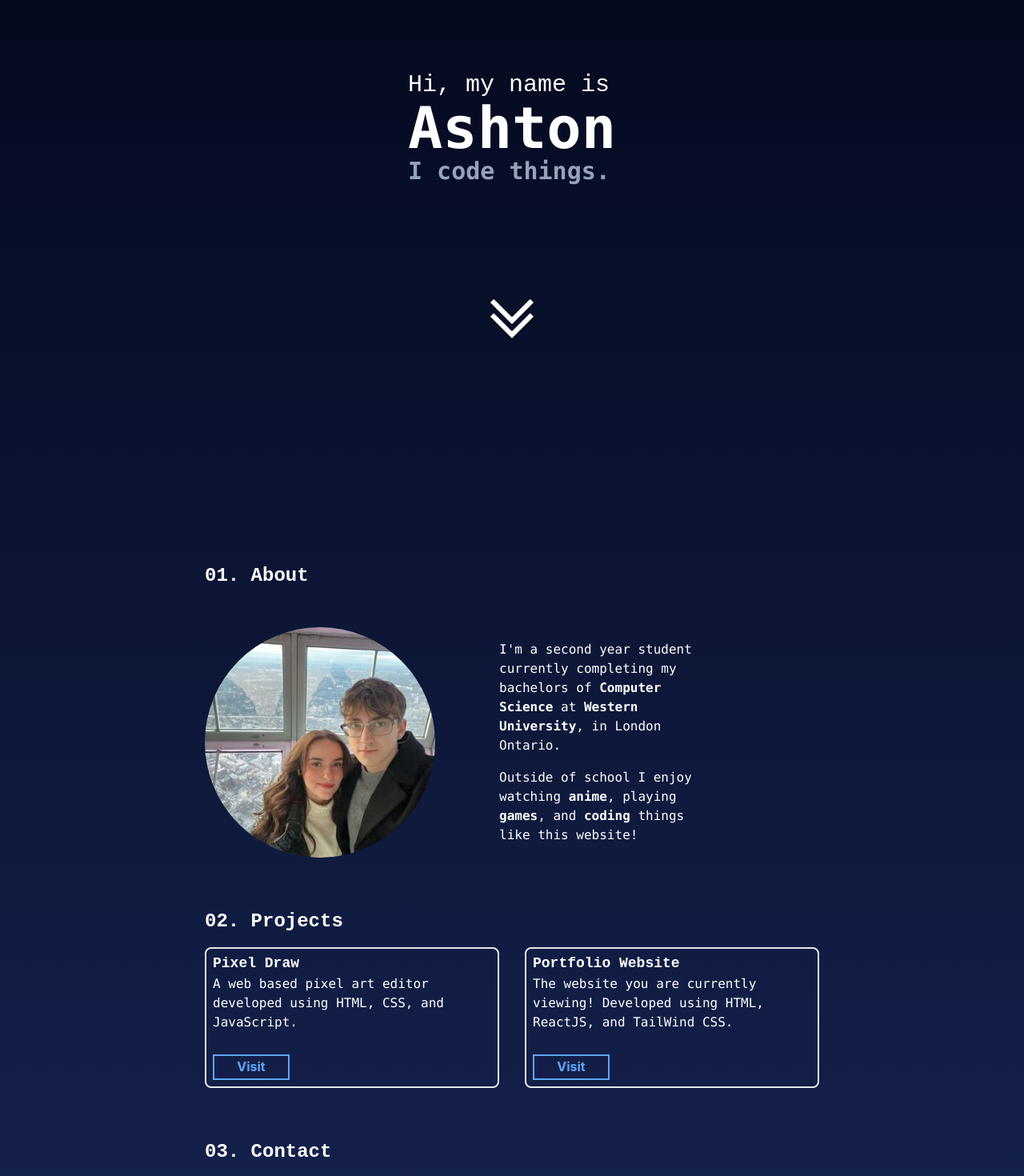
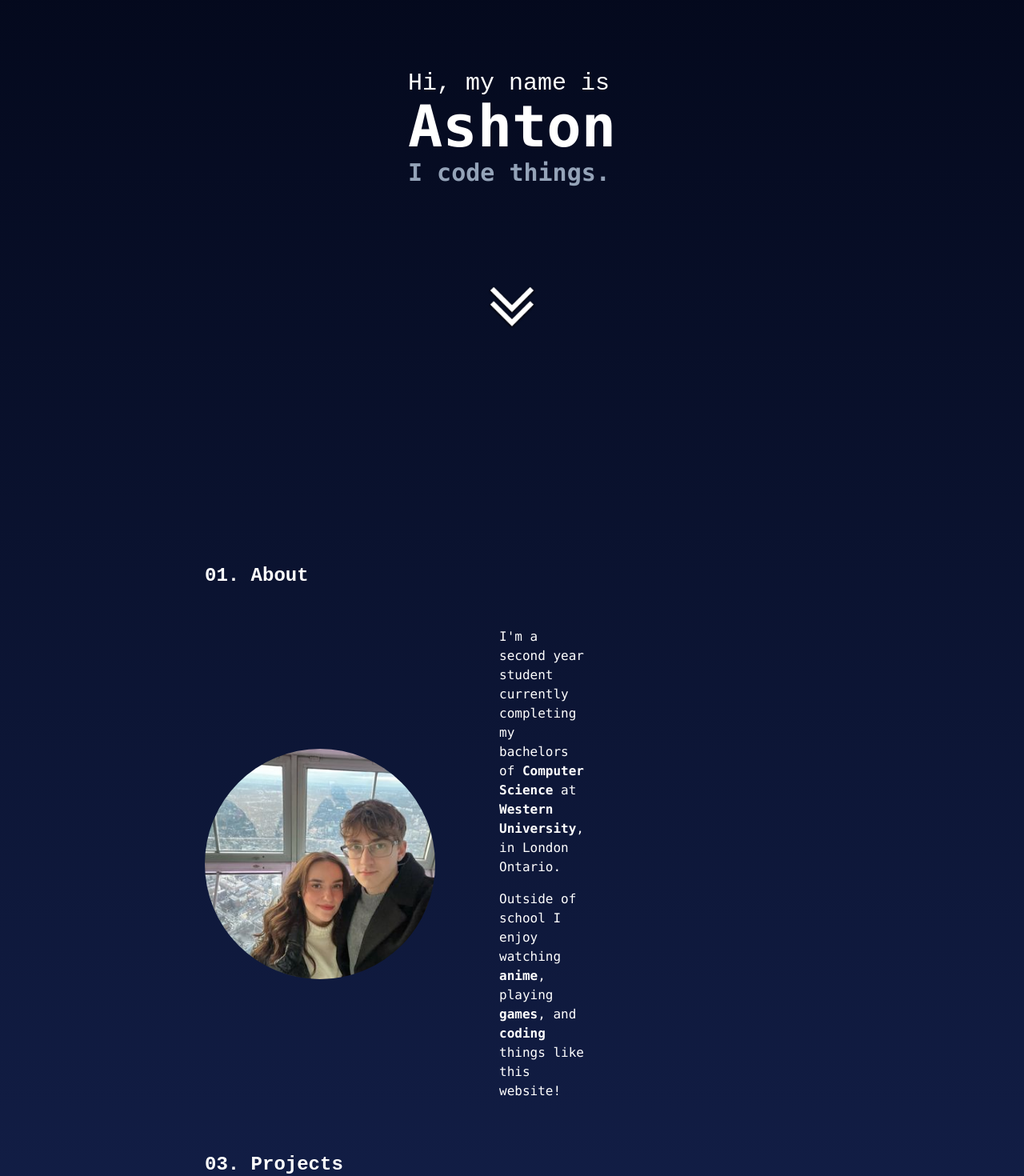
Before and after one commit to AshtonF04/Web-Portfolio, a React (Create React App) app: page / in a window 1280 px wide. Shown: the part 240-1710 px from the top of the page at 80% size. Built offline with nearby package versions, Linux system fonts and the light colour scheme.

Commit message:
Completed navbar & introduced new animations

```diff
--- a/src/App.css
+++ b/src/App.css
@@ -2,6 +2,25 @@
 @tailwind components;
 @tailwind utilities;
 
+@layer components{
+    .underline-effect {
+        @apply relative text-xl w-fit block after:block after:content-[''] after:absolute after:h-[3px] after:bg-white after:w-full after:scale-x-0 after:hover:scale-x-100 after:transition after:duration-300 after:origin-center
+    };
+}
+
 *{
     scroll-behavior: smooth;
 }
+
+@keyframes animate-bounce-hover {
+    0%, 100% {
+      transform: none;
+      animation-timing-function: cubic-bezier(0,0,0.2,1);
+    }
+
+    50% {
+      transform: translateY(-25%);
+      animation-timing-function: cubic-bezier(0.8,0,1,1);
+    }
+}
+.hover\:animate-bounce-hover:hover { animation: animate-bounce-hover 1s infinite; }
--- a/src/App.js
+++ b/src/App.js
@@ -9,10 +9,10 @@ import Nav_Bar from './components/Nav_Bar.js';
 
 function App() {
   return (
-    <div class="text-white bg-gradient-to-b from-slate-950 to-blue-950 overflow-x-hidden">
+    <div class="text-white bg-gradient-to-b from-slate-950 to-blue-950">
       <Header />
       <Nav_Bar />
-      <div class="flex flex-col gap-8 lg:mx-64 lg:gap-16">
+      <div class="flex flex-col gap-8 mx-8 lg:mx-64 lg:gap-16">
         <Title />
         <About />
         <Project_List />
--- a/src/components/About.js
+++ b/src/components/About.js
@@ -4,9 +4,9 @@ export default function About(){
             <h1 class="text-2xl font-bold font-courier mb-4 lg: mt-20">01. About</h1>
             <div class="flex flex-col items-center gap-4 lg:flex-row lg:mt-12">
 
-                <img class="rounded-full size-60 lg:size-72" src={require("../images/profile-image.jpg")}></img>
+                <img class="transition ease-in-out rounded-full size-60 lg:size-72 hover:rotate-3 hover:scale-110" src={require("../images/profile-image.jpg")}></img>
 
-                <div class="flex flex-col gap-4 lg:ml-16 lg:mr-32">
+                <div class="flex flex-col gap-4 lg:ml-16 lg:mr-80">
                     <p class="font-mono text">
                         I'm a second year student currently completing my bachelors of <strong>Computer Science</strong> at
                         <strong> Western University</strong>, in London Ontario.
--- a/src/components/Contact.js
+++ b/src/components/Contact.js
@@ -1,7 +1,7 @@
 export default function Contact(){
     return(
         <div class="flex flex-col gap-4">
-            <a id="Contact" class="text-2xl font-bold font-courier">03. Contact</a>
+            <a id="Contact" class="text-2xl font-bold font-courier">04. Contact</a>
             <div class="flex flex-col gap-2 font-mono lg:gap-4">
                 <div class="flex items-center gap-2">
                     <img class="size-10" src={require("../images/email-image.png")}></img>
--- a/src/components/Header.js
+++ b/src/components/Header.js
@@ -11,7 +11,7 @@ export default function Header(){
 
             <div className={`mx-4 mt-2 bg-white size-36 h-40 rounded-lg ${active ? '' : 'hidden'} fixed top-10`}>
                 <div className="my-2 flex flex-col gap-2">
-                    <Drop_Down_Item item_name="Home" link="#Home" />
+                    <Drop_Down_Item item_name="Home" link="#top" />
                     <Drop_Down_Item item_name="About" link="#About" />
                     <Drop_Down_Item item_name="Projects" link="#Projects" />
                     <Drop_Down_Item item_name="Contact" link="#Contact" />
--- a/src/components/Nav_Bar.js
+++ b/src/components/Nav_Bar.js
@@ -14,7 +14,15 @@ export default function Nav_Bar(){
       });
 
     return(
-        <div class={`hidden lg:block bg-black w-screen h-14 fixed ${active ? 'opacity-25' : 'opacity-0'}`}>
+        <div class={`hidden lg:block bg-black/50 w-screen h-14 fixed ${active ? 'visible' : 'invisible'}`}>
+
+            <div className="flex flex-row items-center gap-8 px-8 text-xl text-white font-mono h-full">
+                <a rel="noopener" href="#top" class="transition ease-in-out hover:text-slate-400 underline-effect">Home</a>
+                <a rel="noopener" href="#About" class="transition ease-in-out hover:text-slate-400 underline-effect">About</a>
+                <a rel="noopener" href="#Projects" class="transition ease-in-out hover:text-slate-400 underline-effect">Projects</a>
+                <a rel="noopener" href="#Contact" class="transition ease-in-out hover:text-slate-400 underline-effect">Contact</a>
+            </div>
+
         </div>
     );
 }
--- a/src/components/Project_List.js
+++ b/src/components/Project_List.js
@@ -3,8 +3,8 @@ import Project from "./Project";
 export default function Project_List(){
     return (
         <div>
-            <a id="Projects" class="text-2xl font-bold font-courier">02. Projects</a>
-            <div class="flex flex-col mt-4 gap-y-5 lg:grid lg:grid-cols-2 lg:gap-8">
+            <a id="Projects" class="text-2xl font-bold font-courier">03. Projects</a>
+            <div class="flex flex-col mt-4 gap-y-5 lg:grid lg:grid-cols-3 lg:gap-8">
                 <Project
                     name={"Pixel Draw"}
                     description={"A web based pixel art editor developed using HTML, CSS, and JavaScript."}
--- a/src/components/Title.js
+++ b/src/components/Title.js
@@ -1,10 +1,10 @@
 function Title(){
     return (
         <div class="flex flex-col lg:justify-center lg:mx-auto lg:h-screen">
-            <a id="Home" class="font-courier lg:text-3xl">Hi, my name is</a>
-            <h1 class="text-4xl font-bold font-mono lg:text-7xl">Ashton</h1>
-            <h1 class="text-xl font-bold text-slate-400 font-mono lg:text-3xl">I code things.</h1>
-            <a href="#About" rel="noopener" class="size-16 self-center absolute bottom-32 hover:scale-110"><img class="hidden lg:block size-16 text-center" src={require('../images/down-arrow.png')}></img></a>
+            <a class="font-courier lg:text-3xl">Hi, my name is</a>
+            <h1 class="transition ease-in-out text-4xl font-bold font-mono lg:text-7xl hover:scale-105 underline-effect">Ashton</h1>
+            <h1 class="text-xl font-bold text-slate-400 font-mono lg:text-3xl lg:mt-1">I code things.</h1>
+            <a href="#About" rel="noopener" class="animate-bounce transition ease-in-out size-16 self-center absolute bottom-32"><img class="hidden lg:block size-16 text-center" src={require('../images/down-arrow.png')}></img></a>
         </div>
     );
 }
--- a/src/output.css
+++ b/src/output.css
@@ -535,6 +535,14 @@ video {
   --tw-backdrop-sepia:  ;
 }
 
+.visible {
+  visibility: visible;
+}
+
+.invisible {
+  visibility: hidden;
+}
+
 .fixed {
   position: fixed;
 }
@@ -558,6 +566,14 @@ video {
 
 .top-10 {
   top: 2.5rem;
+}
+
+.right-0 {
+  right: 0px;
+}
+
+.z-50 {
+  z-index: 50;
 }
 
 .mx-4 {
@@ -595,12 +611,12 @@ video {
   margin-top: 0.5rem;
 }
 
+.mt-20 {
+  margin-top: 5rem;
+}
+
 .mt-4 {
   margin-top: 1rem;
-}
-
-.mt-8 {
-  margin-top: 2rem;
 }
 
 .mt-auto {
@@ -657,12 +673,20 @@ video {
   height: 100%;
 }
 
+.h-14 {
+  height: 3.5rem;
+}
+
 .h-40 {
   height: 10rem;
 }
 
 .h-44 {
   height: 11rem;
+}
+
+.h-full {
+  height: 100%;
 }
 
 .w-24 {
@@ -677,8 +701,28 @@ video {
   width: auto;
 }
 
-.w-full {
-  width: 100%;
+.w-screen {
+  width: 100vw;
+}
+
+@keyframes bounce {
+  0%, 100% {
+    transform: translateY(-25%);
+    animation-timing-function: cubic-bezier(0.8,0,1,1);
+  }
+
+  50% {
+    transform: none;
+    animation-timing-function: cubic-bezier(0,0,0.2,1);
+  }
+}
+
+.animate-bounce {
+  animation: bounce 1s infinite;
+}
+
+.flex-row {
+  flex-direction: row;
 }
 
 .flex-col {
@@ -691,10 +735,6 @@ video {
 
 .items-center {
   align-items: center;
-}
-
-.justify-stretch {
-  justify-content: stretch;
 }
 
 .gap-2 {
@@ -713,12 +753,20 @@ video {
   gap: 2rem;
 }
 
+.gap-16 {
+  gap: 4rem;
+}
+
 .gap-y-5 {
   row-gap: 1.25rem;
 }
 
 .self-center {
   align-self: center;
+}
+
+.overflow-x-hidden {
+  overflow-x: hidden;
 }
 
 .rounded-full {
@@ -738,9 +786,18 @@ video {
   border-color: rgb(96 165 250 / var(--tw-border-opacity));
 }
 
+.bg-black {
+  --tw-bg-opacity: 1;
+  background-color: rgb(0 0 0 / var(--tw-bg-opacity));
+}
+
 .bg-white {
   --tw-bg-opacity: 1;
   background-color: rgb(255 255 255 / var(--tw-bg-opacity));
+}
+
+.bg-black\/50 {
+  background-color: rgb(0 0 0 / 0.5);
 }
 
 .bg-gradient-to-b {
@@ -760,6 +817,11 @@ video {
 .py-6 {
   padding-top: 1.5rem;
   padding-bottom: 1.5rem;
+}
+
+.px-8 {
+  padding-left: 2rem;
+  padding-right: 2rem;
 }
 
 .text-center {
@@ -822,12 +884,163 @@ video {
   color: rgb(255 255 255 / var(--tw-text-opacity));
 }
 
-.underline {
-  text-decoration-line: underline;
+.text-slate-500 {
+  --tw-text-opacity: 1;
+  color: rgb(100 116 139 / var(--tw-text-opacity));
+}
+
+.opacity-0 {
+  opacity: 0;
+}
+
+.opacity-25 {
+  opacity: 0.25;
+}
+
+.opacity-100 {
+  opacity: 1;
+}
+
+.opacity-50 {
+  opacity: 0.5;
+}
+
+.opacity-5 {
+  opacity: 0.05;
+}
+
+.opacity-75 {
+  opacity: 0.75;
+}
+
+.blur {
+  --tw-blur: blur(8px);
+  filter: var(--tw-blur) var(--tw-brightness) var(--tw-contrast) var(--tw-grayscale) var(--tw-hue-rotate) var(--tw-invert) var(--tw-saturate) var(--tw-sepia) var(--tw-drop-shadow);
+}
+
+.blur-sm {
+  --tw-blur: blur(4px);
+  filter: var(--tw-blur) var(--tw-brightness) var(--tw-contrast) var(--tw-grayscale) var(--tw-hue-rotate) var(--tw-invert) var(--tw-saturate) var(--tw-sepia) var(--tw-drop-shadow);
+}
+
+.blur-lg {
+  --tw-blur: blur(16px);
+  filter: var(--tw-blur) var(--tw-brightness) var(--tw-contrast) var(--tw-grayscale) var(--tw-hue-rotate) var(--tw-invert) var(--tw-saturate) var(--tw-sepia) var(--tw-drop-shadow);
+}
+
+.backdrop-blur {
+  --tw-backdrop-blur: blur(8px);
+  -webkit-backdrop-filter: var(--tw-backdrop-blur) var(--tw-backdrop-brightness) var(--tw-backdrop-contrast) var(--tw-backdrop-grayscale) var(--tw-backdrop-hue-rotate) var(--tw-backdrop-invert) var(--tw-backdrop-opacity) var(--tw-backdrop-saturate) var(--tw-backdrop-sepia);
+          backdrop-filter: var(--tw-backdrop-blur) var(--tw-backdrop-brightness) var(--tw-backdrop-contrast) var(--tw-backdrop-grayscale) var(--tw-backdrop-hue-rotate) var(--tw-backdrop-invert) var(--tw-backdrop-opacity) var(--tw-backdrop-saturate) var(--tw-backdrop-sepia);
+}
+
+.backdrop-blur-md {
+  --tw-backdrop-blur: blur(12px);
+  -webkit-backdrop-filter: var(--tw-backdrop-blur) var(--tw-backdrop-brightness) var(--tw-backdrop-contrast) var(--tw-backdrop-grayscale) var(--tw-backdrop-hue-rotate) var(--tw-backdrop-invert) var(--tw-backdrop-opacity) var(--tw-backdrop-saturate) var(--tw-backdrop-sepia);
+          backdrop-filter: var(--tw-backdrop-blur) var(--tw-backdrop-brightness) var(--tw-backdrop-contrast) var(--tw-backdrop-grayscale) var(--tw-backdrop-hue-rotate) var(--tw-backdrop-invert) var(--tw-backdrop-opacity) var(--tw-backdrop-saturate) var(--tw-backdrop-sepia);
+}
+
+.backdrop-blur-\[15px\] {
+  --tw-backdrop-blur: blur(15px);
+  -webkit-backdrop-filter: var(--tw-backdrop-blur) var(--tw-backdrop-brightness) var(--tw-backdrop-contrast) var(--tw-backdrop-grayscale) var(--tw-backdrop-hue-rotate) var(--tw-backdrop-invert) var(--tw-backdrop-opacity) var(--tw-backdrop-saturate) var(--tw-backdrop-sepia);
+          backdrop-filter: var(--tw-backdrop-blur) var(--tw-backdrop-brightness) var(--tw-backdrop-contrast) var(--tw-backdrop-grayscale) var(--tw-backdrop-hue-rotate) var(--tw-backdrop-invert) var(--tw-backdrop-opacity) var(--tw-backdrop-saturate) var(--tw-backdrop-sepia);
+}
+
+.backdrop-blur-\[20px\] {
+  --tw-backdrop-blur: blur(20px);
+  -webkit-backdrop-filter: var(--tw-backdrop-blur) var(--tw-backdrop-brightness) var(--tw-backdrop-contrast) var(--tw-backdrop-grayscale) var(--tw-backdrop-hue-rotate) var(--tw-backdrop-invert) var(--tw-backdrop-opacity) var(--tw-backdrop-saturate) var(--tw-backdrop-sepia);
+          backdrop-filter: var(--tw-backdrop-blur) var(--tw-backdrop-brightness) var(--tw-backdrop-contrast) var(--tw-backdrop-grayscale) var(--tw-backdrop-hue-rotate) var(--tw-backdrop-invert) var(--tw-backdrop-opacity) var(--tw-backdrop-saturate) var(--tw-backdrop-sepia);
+}
+
+.backdrop-blur-xl {
+  --tw-backdrop-blur: blur(24px);
+  -webkit-backdrop-filter: var(--tw-backdrop-blur) var(--tw-backdrop-brightness) var(--tw-backdrop-contrast) var(--tw-backdrop-grayscale) var(--tw-backdrop-hue-rotate) var(--tw-backdrop-invert) var(--tw-backdrop-opacity) var(--tw-backdrop-saturate) var(--tw-backdrop-sepia);
+          backdrop-filter: var(--tw-backdrop-blur) var(--tw-backdrop-brightness) var(--tw-backdrop-contrast) var(--tw-backdrop-grayscale) var(--tw-backdrop-hue-rotate) var(--tw-backdrop-invert) var(--tw-backdrop-opacity) var(--tw-backdrop-saturate) var(--tw-backdrop-sepia);
+}
+
+.backdrop-filter {
+  -webkit-backdrop-filter: var(--tw-backdrop-blur) var(--tw-backdrop-brightness) var(--tw-backdrop-contrast) var(--tw-backdrop-grayscale) var(--tw-backdrop-hue-rotate) var(--tw-backdrop-invert) var(--tw-backdrop-opacity) var(--tw-backdrop-saturate) var(--tw-backdrop-sepia);
+          backdrop-filter: var(--tw-backdrop-blur) var(--tw-backdrop-brightness) var(--tw-backdrop-contrast) var(--tw-backdrop-grayscale) var(--tw-backdrop-hue-rotate) var(--tw-backdrop-invert) var(--tw-backdrop-opacity) var(--tw-backdrop-saturate) var(--tw-backdrop-sepia);
+}
+
+.transition {
+  transition-property: color, background-color, border-color, text-decoration-color, fill, stroke, opacity, box-shadow, transform, filter, -webkit-backdrop-filter;
+  transition-property: color, background-color, border-color, text-decoration-color, fill, stroke, opacity, box-shadow, transform, filter, backdrop-filter;
+  transition-property: color, background-color, border-color, text-decoration-color, fill, stroke, opacity, box-shadow, transform, filter, backdrop-filter, -webkit-backdrop-filter;
+  transition-timing-function: cubic-bezier(0.4, 0, 0.2, 1);
+  transition-duration: 150ms;
+}
+
+.ease-in-out {
+  transition-timing-function: cubic-bezier(0.4, 0, 0.2, 1);
 }
 
 *{
   scroll-behavior: smooth;
+}
+
+.hover\:rotate-6:hover {
+  --tw-rotate: 6deg;
+  transform: translate(var(--tw-translate-x), var(--tw-translate-y)) rotate(var(--tw-rotate)) skewX(var(--tw-skew-x)) skewY(var(--tw-skew-y)) scaleX(var(--tw-scale-x)) scaleY(var(--tw-scale-y));
+}
+
+.hover\:rotate-3:hover {
+  --tw-rotate: 3deg;
+  transform: translate(var(--tw-translate-x), var(--tw-translate-y)) rotate(var(--tw-rotate)) skewX(var(--tw-skew-x)) skewY(var(--tw-skew-y)) scaleX(var(--tw-scale-x)) scaleY(var(--tw-scale-y));
+}
+
+.hover\:scale-110:hover {
+  --tw-scale-x: 1.1;
+  --tw-scale-y: 1.1;
+  transform: translate(var(--tw-translate-x), var(--tw-translate-y)) rotate(var(--tw-rotate)) skewX(var(--tw-skew-x)) skewY(var(--tw-skew-y)) scaleX(var(--tw-scale-x)) scaleY(var(--tw-scale-y));
+}
+
+.hover\:scale-150:hover {
+  --tw-scale-x: 1.5;
+  --tw-scale-y: 1.5;
+  transform: translate(var(--tw-translate-x), var(--tw-translate-y)) rotate(var(--tw-rotate)) skewX(var(--tw-skew-x)) skewY(var(--tw-skew-y)) scaleX(var(--tw-scale-x)) scaleY(var(--tw-scale-y));
+}
+
+@keyframes bounce {
+  0%, 100% {
+    transform: translateY(-25%);
+    animation-timing-function: cubic-bezier(0.8,0,1,1);
+  }
+
+  50% {
+    transform: none;
+    animation-timing-function: cubic-bezier(0,0,0.2,1);
+  }
+}
+
+.hover\:animate-bounce:hover {
+  animation: bounce 1s infinite;
+}
+
+@keyframes ping {
+  75%, 100% {
+    transform: scale(2);
+    opacity: 0;
+  }
+}
+
+.hover\:animate-ping:hover {
+  animation: ping 1s cubic-bezier(0, 0, 0.2, 1) infinite;
+}
+
+@keyframes pulse {
+  50% {
+    opacity: .5;
+  }
+}
+
+.hover\:animate-pulse:hover {
+  animation: pulse 2s cubic-bezier(0.4, 0, 0.6, 1) infinite;
+}
+
+.hover\:text-slate-400:hover {
+  --tw-text-opacity: 1;
+  color: rgb(148 163 184 / var(--tw-text-opacity));
 }
 
 @media (min-width: 1024px) {
@@ -853,16 +1066,20 @@ video {
     margin-top: 3rem;
   }
 
+  .lg\:mr-64 {
+    margin-right: 16rem;
+  }
+
+  .lg\:mr-80 {
+    margin-right: 20rem;
+  }
+
   .lg\:block {
     display: block;
   }
 
   .lg\:grid {
     display: grid;
-  }
-
-  .lg\:inline-grid {
-    display: inline-grid;
   }
 
   .lg\:hidden {
@@ -878,30 +1095,12 @@ video {
     height: 100vh;
   }
 
-  .lg\:w-auto {
-    width: auto;
-  }
-
-  .lg\:w-fit {
-    width: -webkit-fit-content;
-    width: -moz-fit-content;
-    width: fit-content;
-  }
-
-  .lg\:w-full {
-    width: 100%;
-  }
-
-  .lg\:grow {
-    flex-grow: 1;
-  }
-
   .lg\:grid-cols-2 {
     grid-template-columns: repeat(2, minmax(0, 1fr));
   }
 
-  .lg\:grid-rows-2 {
-    grid-template-rows: repeat(2, minmax(0, 1fr));
+  .lg\:grid-cols-3 {
+    grid-template-columns: repeat(3, minmax(0, 1fr));
   }
 
   .lg\:flex-row {
@@ -912,28 +1111,16 @@ video {
     justify-content: center;
   }
 
-  .lg\:justify-between {
-    justify-content: space-between;
-  }
-
-  .lg\:justify-evenly {
-    justify-content: space-evenly;
-  }
-
-  .lg\:justify-stretch {
-    justify-content: stretch;
-  }
-
   .lg\:gap-16 {
     gap: 4rem;
   }
 
+  .lg\:gap-4 {
+    gap: 1rem;
+  }
+
   .lg\:gap-8 {
     gap: 2rem;
-  }
-
-  .lg\:gap-4 {
-    gap: 1rem;
   }
 
   .lg\:text-3xl {
```
